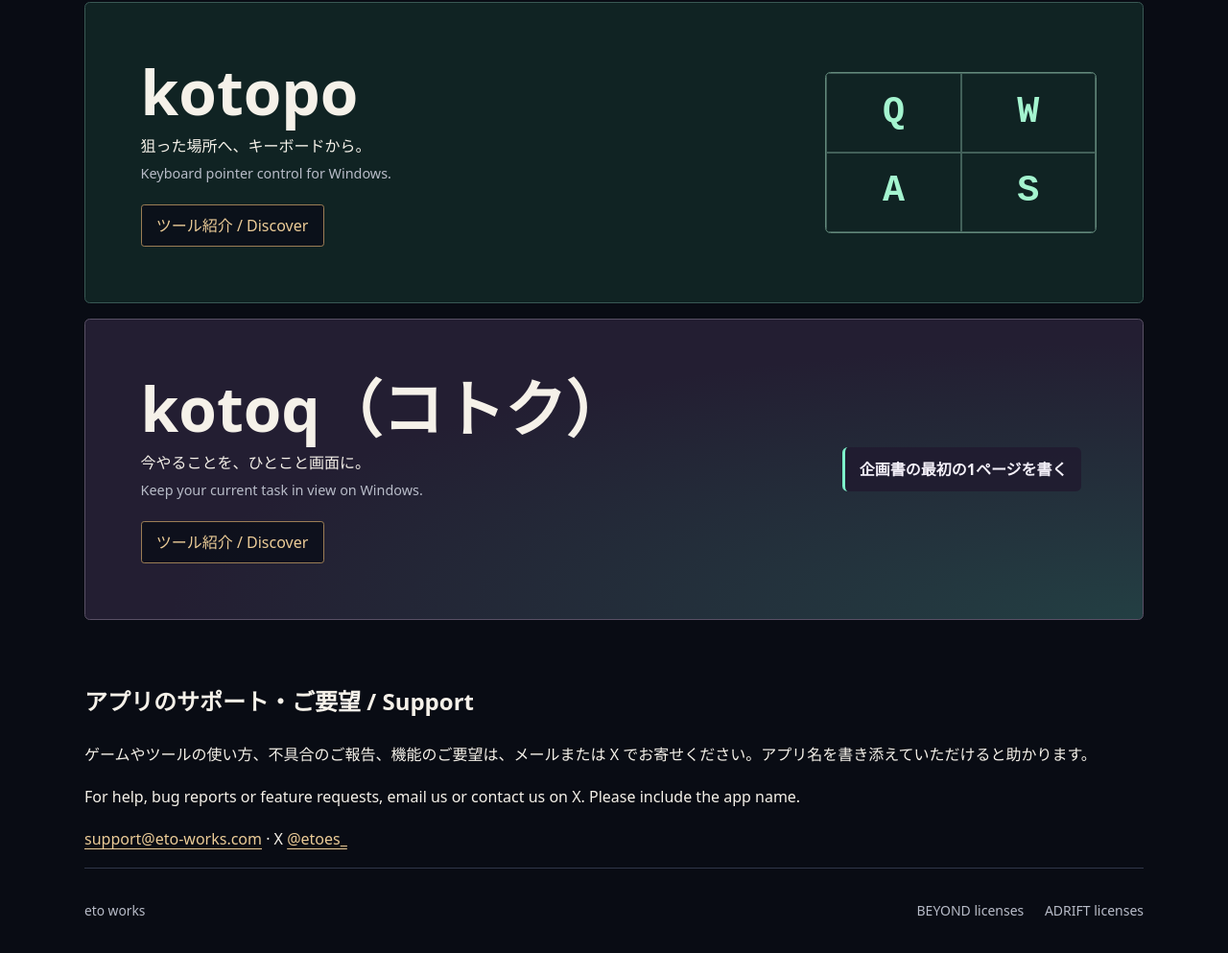
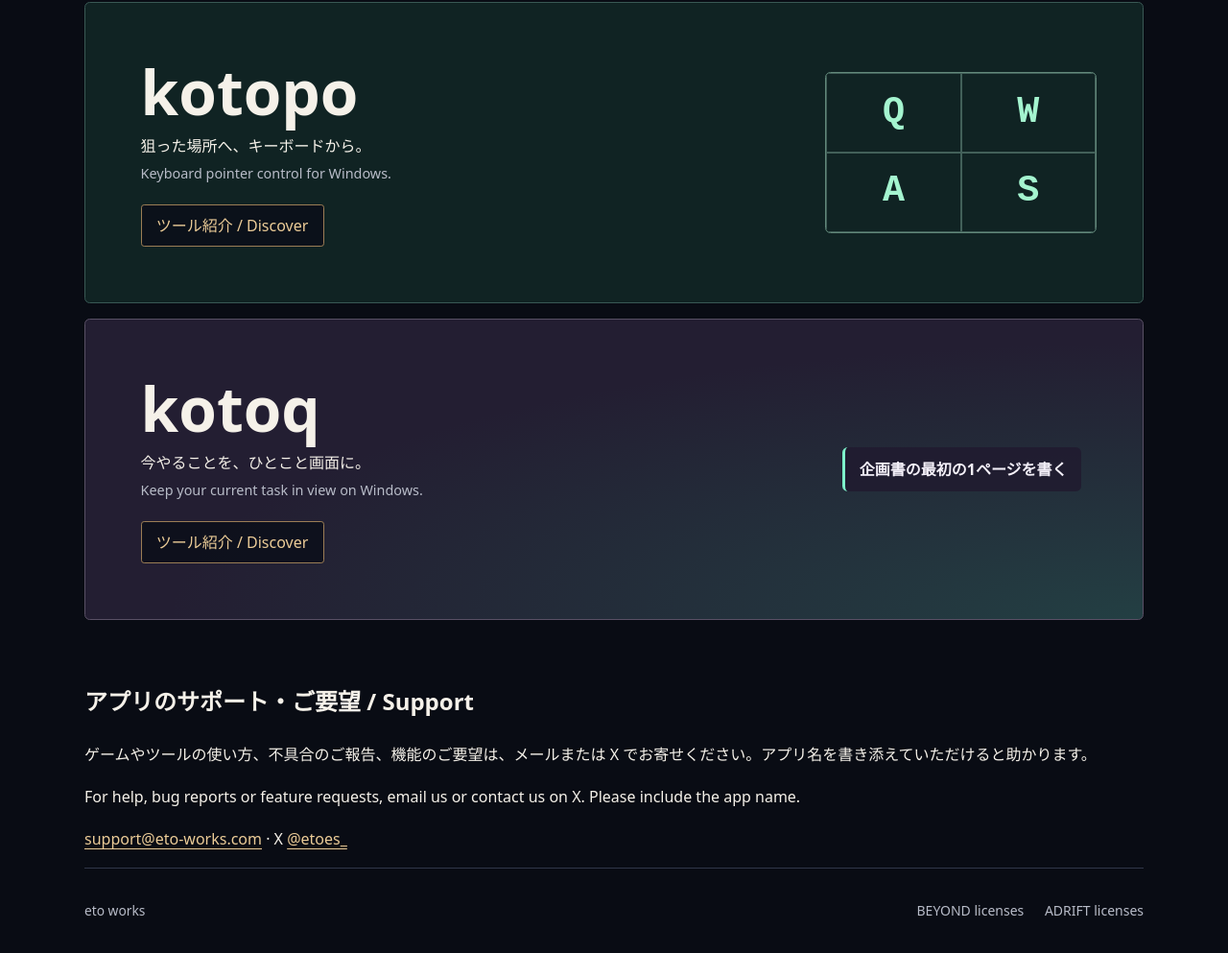
Before and after one commit to eto-h/eto-works-site, a plain HTML site: page index.html in a window 1280 px wide. Shown: the part 1207-2200 px from the top of the page at 96% size. Drawn offline with Linux system fonts and the light colour scheme.

Commit message:
Simplify the kotoq heading on the homepage

```diff
--- a/index.html
+++ b/index.html
@@ -24,7 +24,7 @@
   </article>
   <article class="kotodo-home">
     <div class="kotovim-copy">
-      <h3>kotoq（コトク）</h3>
+      <h3>kotoq</h3>
       <p>今やることを、ひとこと画面に。<br><span lang="en">Keep your current task in view on Windows.</span></p>
       <a href="kotoq/">ツール紹介 / Discover</a>
     </div>
```
